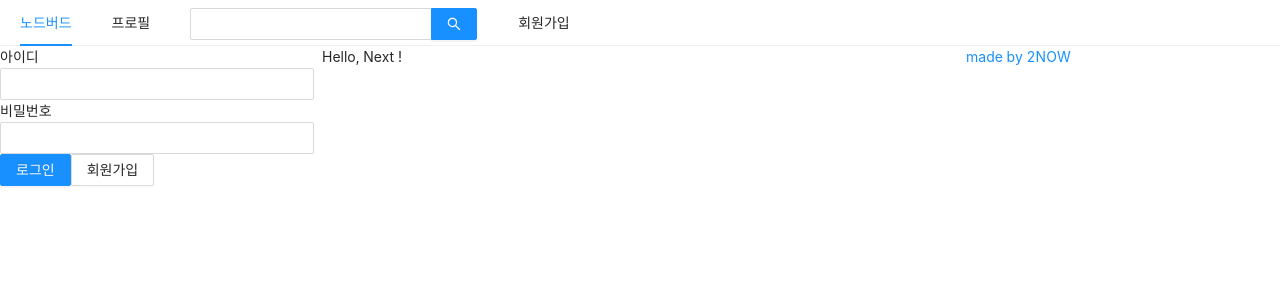
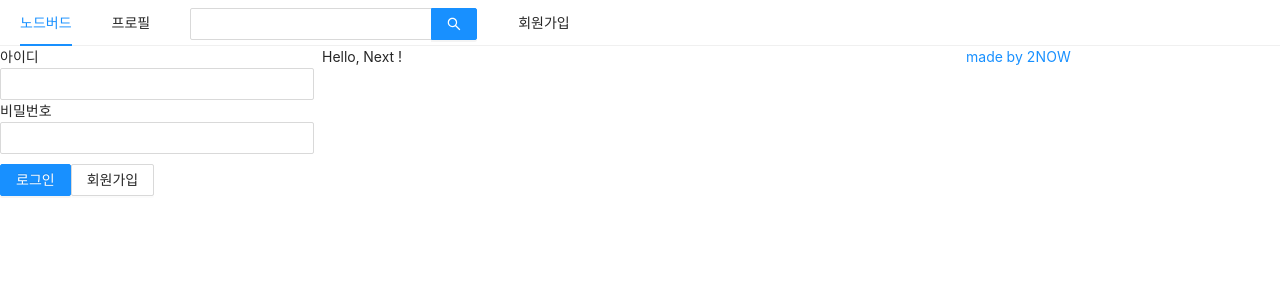
Before and after one commit to 2-NOW/node-bird, a Next.js app in the folder front/: page / in a window 1280 px wide. Shown: the top 300 px of the page. Built offline with nearby package versions, Linux system fonts and the light colour scheme.

Commit message:
apply styled component

```diff
--- a/front/components/AppLayout.js
+++ b/front/components/AppLayout.js
@@ -4,6 +4,11 @@ import Link from 'next/link';
 import { Menu, Input, Row, Col } from 'antd';
 import LoginForm from '../components/LoginForm';
 import UserProfile from '../components/UserProfile';
+import styled from 'styled-components';
+
+const SerchInput = styled(Input.Search)`
+  vertical-align: middle;
+`;
 
 const AppLayout = ({ children }) => {
   const [isLoggedIn, setIsLoggedIn] = useState(false);
@@ -22,7 +27,7 @@ const AppLayout = ({ children }) => {
           </Link>
         </Menu.Item>
         <Menu.Item>
-          <Input.Search enterButton style={{ verticalAlign: 'middle' }} />
+          <SerchInput enterButton />
         </Menu.Item>
         <Menu.Item>
           <Link href="/signup">
--- a/front/components/LoginForm.js
+++ b/front/components/LoginForm.js
@@ -1,12 +1,22 @@
-import { useState, useCallback } from 'react';
+import { useState, useCallback, useMemo } from 'react';
 import { Form, Input, Button } from 'antd';
 import Link from 'next/link';
+import styled from 'styled-components';
+
+const ButtonWrapper = styled.div`
+  margin-top: 10px;
+`;
+
 const LoginForm = () => {
+  // const style = useMemo(() => ({ marginTop: 10 }), []);
+
   const [id, setId] = useState('');
   const [password, setPassword] = useState('');
+
   const onChangeId = useCallback((e) => {
     setId(e.target.value);
   }, []);
+
   const onChangePassword = useCallback((e) => {
     setPassword(e.target.value);
   }, []);
@@ -28,7 +38,7 @@ const LoginForm = () => {
           required
         />
       </div>
-      <div>
+      <ButtonWrapper>
         <Button type="primary" htmlType="submit" loading={false}>
           로그인
         </Button>
@@ -37,7 +47,7 @@ const LoginForm = () => {
             <Button>회원가입</Button>
           </a>
         </Link>
-      </div>
+      </ButtonWrapper>
     </Form>
   );
 };
```
Also changed, not shown: 2 other files (tests, documents, lock files or other folders).
